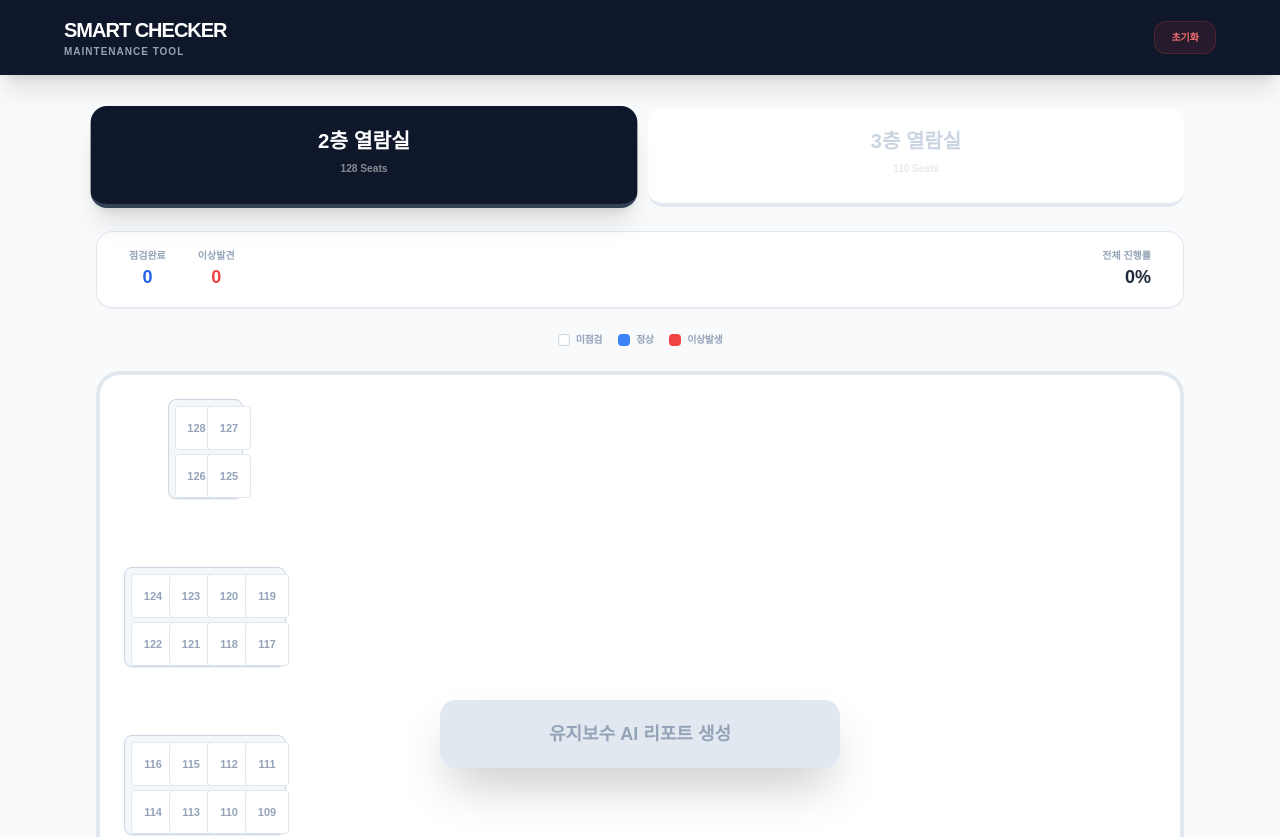
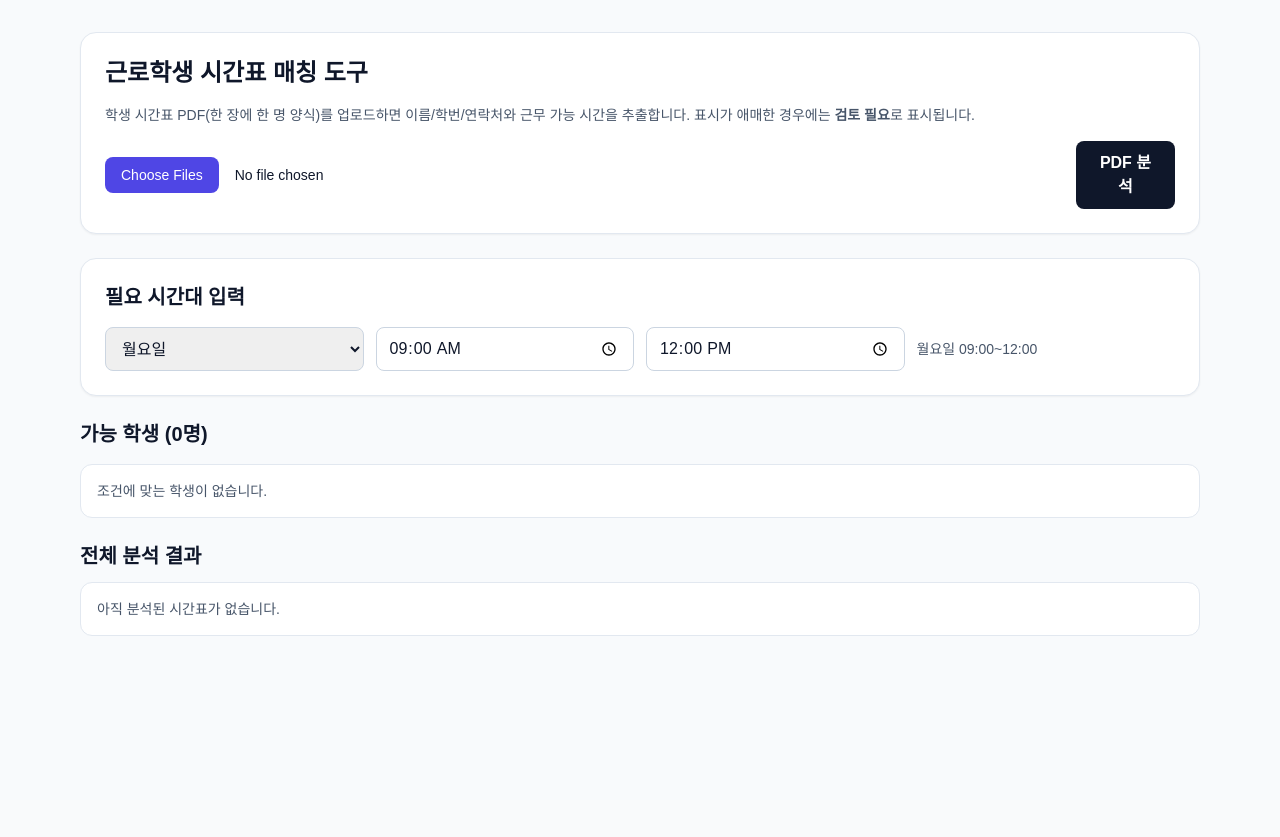
Before and after one commit to srs1205/check-facilities, a React (Vite) app: page / in a window 1280 px wide. Shown: the top 837 px of the page. After the commit the page ends 800 px from the top, so only its background shows below. Built offline with nearby package versions, Linux system fonts and the light colour scheme; a web font is replaced by a local one.

Commit message:
feat: add PDF-based student schedule matching workflow

```diff
--- a/App.tsx
+++ b/App.tsx
@@ -1,249 +1,172 @@
+import React, { useMemo, useState } from 'react';
+import { analyzeSchedulePdfs } from './services/scheduleService';
+import { StudentSchedule, Weekday } from './types';
 
-import React, { useState, useMemo, useEffect } from 'react';
-import { INITIAL_SEATS, ISSUE_COLORS, SEAT_LAYOUTS, SeatLayoutItem } from './constants';
-import { Seat, InspectionData, Status } from './types';
-import InspectionModal from './components/InspectionModal';
-import { generateMaintenanceReport } from './services/geminiService';
+const WEEKDAYS: Weekday[] = ['월', '화', '수', '목', '금', '토', '일'];
+
+const toMinutes = (time: string) => {
+  const [hours, minutes] = time.split(':').map(Number);
+  return hours * 60 + minutes;
+};
+
+const formatSlots = (schedule: StudentSchedule, dayFilter?: Weekday) => {
+  const slots = dayFilter ? schedule.availableSlots.filter(slot => slot.day === dayFilter) : schedule.availableSlots;
+  if (slots.length === 0) return '가능 시간 없음';
+  return slots
+    .map(slot => `${slot.day} ${slot.start}~${slot.end}${slot.note ? ` (${slot.note})` : ''}`)
+    .join(', ');
+};
+
+const hasCoverage = (schedule: StudentSchedule, day: Weekday, start: string, end: string) => {
+  const startMinute = toMinutes(start);
+  const endMinute = toMinutes(end);
+
+  return schedule.availableSlots.some(slot => {
+    if (slot.day !== day) return false;
+    const slotStart = toMinutes(slot.start);
+    const slotEnd = toMinutes(slot.end);
+    return slotStart <= startMinute && slotEnd >= endMinute;
+  });
+};
 
 const App: React.FC = () => {
-  const [seats, setSeats] = useState<Seat[]>(() => {
-    const saved = localStorage.getItem('inspection_data_v5');
-    return saved ? JSON.parse(saved) : INITIAL_SEATS;
-  });
-  const [currentFloor, setCurrentFloor] = useState<2 | 3>(2);
-  const [selectedSeatId, setSelectedSeatId] = useState<string | null>(null);
-  const [report, setReport] = useState<string | null>(null);
-  const [isGenerating, setIsGenerating] = useState(false);
+  const [files, setFiles] = useState<File[]>([]);
+  const [schedules, setSchedules] = useState<StudentSchedule[]>([]);
+  const [warnings, setWarnings] = useState<string[]>([]);
+  const [error, setError] = useState<string | null>(null);
+  const [isAnalyzing, setIsAnalyzing] = useState(false);
 
-  useEffect(() => {
-    localStorage.setItem('inspection_data_v5', JSON.stringify(seats));
-  }, [seats]);
+  const [day, setDay] = useState<Weekday>('월');
+  const [startTime, setStartTime] = useState('09:00');
+  const [endTime, setEndTime] = useState('12:00');
 
-  const stats = useMemo(() => {
-    const floorSeats = seats.filter(s => s.floor === currentFloor);
-    const checked = floorSeats.filter(s =>
-      s.inspection.chair !== 'pending' ||
-      s.inspection.light !== 'pending' ||
-      s.inspection.lampShade !== 'pending'
-    ).length;
-    const issues = floorSeats.filter(s =>
-      s.inspection.chair === 'issue' ||
-      s.inspection.light === 'issue' ||
-      s.inspection.lampShade === 'issue'
-    ).length;
-    return { checked, issues, total: floorSeats.length };
-  }, [seats, currentFloor]);
+  const candidates = useMemo(() => {
+    if (toMinutes(startTime) >= toMinutes(endTime)) return [];
+    return schedules.filter(schedule => hasCoverage(schedule, day, startTime, endTime));
+  }, [day, endTime, schedules, startTime]);
 
-  const seatMap = useMemo(() => {
-    return new Map(seats.map(seat => [`${seat.floor}-${seat.number}`, seat]));
-  }, [seats]);
+  const handleAnalyze = async () => {
+    if (files.length === 0) {
+      setError('먼저 PDF 파일을 업로드해주세요.');
+      return;
+    }
 
-  const updateSeat = (id: string, data: InspectionData) => {
-    setSeats(prev => prev.map(s => s.id === id ? {
-      ...s,
-      inspection: data,
-      lastUpdated: Date.now()
-    } : s));
-  };
+    setError(null);
+    setIsAnalyzing(true);
 
-  const handleSeatClick = (seat: Seat) => {
-    setSelectedSeatId(seat.id);
-  };
-
-  const handleModalClose = () => {
-    setSelectedSeatId(null);
-  };
-
-  const handleReset = () => {
-    if (window.confirm('모든 점검 데이터를 초기화하시겠습니까?')) {
-      setSeats(INITIAL_SEATS);
-      localStorage.removeItem('inspection_data_v5');
-      setReport(null);
-      setSelectedSeatId(null);
+    try {
+      const result = await analyzeSchedulePdfs(files);
+      setSchedules(result.schedules);
+      setWarnings(result.warnings);
+    } catch (e) {
+      setError(e instanceof Error ? e.message : '분석 중 오류가 발생했습니다.');
+    } finally {
+      setIsAnalyzing(false);
     }
   };
 
-  const handleGenerateReport = async () => {
-    if (seats.filter(s => getSeatStatus(s) === 'issue').length === 0) {
-      alert('발견된 이상 항목이 없습니다.');
-      return;
-    }
-    setIsGenerating(true);
-    try {
-      const result = await generateMaintenanceReport(seats);
-      setReport(result);
-      setTimeout(() => window.scrollTo({ top: document.body.scrollHeight, behavior: 'smooth' }), 100);
-    } catch (error) {
-      console.error(error);
-    } finally {
-      setIsGenerating(false);
-    }
-  };
+  return (
+    <div className="min-h-screen bg-slate-50 text-slate-900">
+      <main className="mx-auto max-w-6xl px-4 py-8 space-y-6">
+        <section className="bg-white rounded-2xl border border-slate-200 p-6 space-y-4 shadow-sm">
+          <h1 className="text-2xl font-black">근로학생 시간표 매칭 도구</h1>
+          <p className="text-sm text-slate-600">
+            학생 시간표 PDF(한 장에 한 명 양식)를 업로드하면 이름/학번/연락처와 근무 가능 시간을 추출합니다.
+            표시가 애매한 경우에는 <strong>검토 필요</strong>로 표시됩니다.
+          </p>
 
-  const getSeatStatus = (seat: Seat): Status => {
-    const { chair, light, lampShade } = seat.inspection;
-    if (chair === 'issue' || light === 'issue' || lampShade === 'issue') return 'issue';
-    if (chair === 'ok' && light === 'ok' && lampShade === 'ok') return 'ok';
-    return 'pending';
-  };
-
-  const renderBlock = (item: SeatLayoutItem) => {
-    if (item.type === 'label') {
-      return (
-        <div
-          key={item.id}
-          style={{ gridColumnStart: item.col, gridColumnEnd: `span ${item.cols}`, gridRowStart: item.row, gridRowEnd: `span ${item.rows}` }}
-          className="flex items-center justify-center text-slate-400 font-black text-2xl tracking-widest"
-        >
-          {item.text}
-        </div>
-      );
-    }
-
-    const maxCols = Math.max(...item.seats.map(row => row.length));
-    return (
-      <div
-        key={item.id}
-        style={{ gridColumnStart: item.col, gridColumnEnd: `span ${maxCols}`, gridRowStart: item.row, gridRowEnd: `span ${item.seats.length}` }}
-        className="grid gap-1 border border-slate-300 bg-slate-100/80 p-1.5 rounded-lg shadow-sm"
-      >
-        {item.seats.map((row, rowIdx) => (
-          <div key={`${item.id}-row-${rowIdx}`} className="grid gap-1" style={{ gridTemplateColumns: `repeat(${row.length}, minmax(0, 1fr))` }}>
-            {row.map(number => {
-              const seat = seatMap.get(`${currentFloor}-${number}`);
-              if (!seat) {
-                return (
-                  <div key={`${item.id}-${number}`} className="w-10 h-10 sm:w-11 sm:h-11" />
-                );
-              }
-              return (
-                <button
-                  key={seat.id}
-                  onClick={() => handleSeatClick(seat)}
-                  className={`w-10 h-10 sm:w-11 sm:h-11 text-[11px] font-black border transition-all active:scale-90 flex items-center justify-center rounded ${ISSUE_COLORS[getSeatStatus(seat)]}`}
-                >
-                  {seat.number}
-                </button>
-              );
-            })}
-          </div>
-        ))}
-      </div>
-    );
-  };
-
-  const renderMap = () => (
-    <div className="bg-white rounded-3xl border-4 border-slate-200 overflow-auto scrollbar-hide min-h-[560px]">
-      <div className="relative grid grid-cols-[repeat(24,minmax(0,1fr))] auto-rows-[44px] gap-3 p-6 min-w-[900px]">
-        {SEAT_LAYOUTS[currentFloor].map(renderBlock)}
-      </div>
-    </div>
-  );
-
-  const selectedSeat = useMemo(() =>
-    seats.find(s => s.id === selectedSeatId),
-    [seats, selectedSeatId]
-  );
-
-  return (
-    <div className="min-h-screen bg-slate-50 pb-36">
-      <header className="sticky top-0 z-50 bg-slate-900 text-white px-6 py-4 shadow-xl">
-        <div className="max-w-6xl mx-auto flex justify-between items-center">
-          <div>
-            <h1 className="text-xl font-black tracking-tighter">SMART CHECKER</h1>
-            <p className="text-[10px] text-slate-400 font-bold tracking-widest uppercase">Maintenance Tool</p>
-          </div>
-          <div className="flex items-center gap-4">
-            <button onClick={handleReset} className="text-[10px] bg-red-500/10 text-red-400 border border-red-500/20 px-4 py-2 rounded-xl font-black hover:bg-red-500 hover:text-white transition-all">초기화</button>
-          </div>
-        </div>
-      </header>
-
-      <main className="max-w-6xl mx-auto p-4 sm:p-8 space-y-6">
-        {/* Floor Selection */}
-        <div className="flex gap-4">
-          {[2, 3].map(f => (
+          <div className="flex flex-col sm:flex-row gap-3 items-start sm:items-center">
+            <input
+              type="file"
+              accept="application/pdf"
+              multiple
+              onChange={(e) => setFiles(Array.from(e.target.files || []))}
+              className="block w-full text-sm file:mr-4 file:rounded-lg file:border-0 file:bg-indigo-600 file:px-4 file:py-2 file:text-white hover:file:bg-indigo-700"
+            />
             <button
-              key={f}
-              onClick={() => setCurrentFloor(f as 2 | 3)}
-              className={`flex-1 py-5 rounded-2xl font-black text-xl transition-all border-b-4 ${currentFloor === f ? 'bg-slate-900 text-white border-slate-700 shadow-xl scale-[1.02]' : 'bg-white text-slate-300 border-slate-200'}`}
+              onClick={handleAnalyze}
+              disabled={isAnalyzing}
+              className="px-5 py-2.5 rounded-lg bg-slate-900 text-white font-bold disabled:bg-slate-300"
             >
-              {f}층 열람실
-              <span className="block text-[10px] opacity-50">{f === 2 ? '128' : '110'} Seats</span>
-            </button>
-          ))}
-        </div>
-
-        {/* Stats Row */}
-        <div className="bg-white p-4 rounded-2xl border border-slate-200 flex justify-between items-center px-8 shadow-sm">
-           <div className="flex gap-8">
-              <div className="text-center">
-                 <p className="text-[10px] font-black text-slate-400">점검완료</p>
-                 <p className="text-lg font-black text-blue-600">{stats.checked}</p>
-              </div>
-              <div className="text-center">
-                 <p className="text-[10px] font-black text-slate-400">이상발견</p>
-                 <p className="text-lg font-black text-red-500">{stats.issues}</p>
-              </div>
-           </div>
-           <div className="text-right">
-              <p className="text-[10px] font-black text-slate-400">전체 진행률</p>
-              <p className="text-lg font-black text-slate-800">{Math.round((stats.checked/stats.total)*100)}%</p>
-           </div>
-        </div>
-
-        {/* Legend */}
-        <div className="flex gap-4 justify-center text-[10px] font-black text-slate-400 uppercase tracking-tighter">
-          <div className="flex items-center gap-1.5"><div className="w-3 h-3 bg-white border border-slate-300 rounded"></div> 미점검</div>
-          <div className="flex items-center gap-1.5"><div className="w-3 h-3 bg-blue-500 rounded"></div> 정상</div>
-          <div className="flex items-center gap-1.5"><div className="w-3 h-3 bg-red-500 rounded"></div> 이상발생</div>
-        </div>
-
-        {/* Map Layout */}
-        {renderMap()}
-
-        {/* AI Report Output */}
-        {report && (
-          <div className="bg-white p-8 rounded-3xl border-2 border-slate-900 shadow-2xl animate-in slide-in-from-bottom-8">
-            <h2 className="text-2xl font-black mb-6 flex items-center gap-3">
-              <span className="bg-indigo-600 text-white p-2 rounded-xl">📝</span> AI 점검 결과 리포트
-            </h2>
-            <div className="bg-slate-50 p-6 rounded-2xl border border-slate-200 text-slate-800 whitespace-pre-wrap leading-relaxed text-sm font-medium">
-              {report}
-            </div>
-            <button
-              onClick={() => { navigator.clipboard.writeText(report); alert('복사되었습니다.'); }}
-              className="w-full mt-6 py-4 bg-slate-900 text-white rounded-2xl font-black hover:bg-slate-800 transition-all shadow-lg active:scale-95"
-            >
-              내용 복사 후 전달
+              {isAnalyzing ? '분석 중...' : 'PDF 분석'}
             </button>
           </div>
-        )}
+
+          {files.length > 0 && (
+            <p className="text-xs text-slate-500">선택된 파일: {files.map(file => file.name).join(', ')}</p>
+          )}
+
+          {error && <p className="text-sm text-red-600 font-semibold">{error}</p>}
+          {warnings.map((warning, idx) => (
+            <p key={`${warning}-${idx}`} className="text-xs text-amber-700">⚠️ {warning}</p>
+          ))}
+        </section>
+
+        <section className="bg-white rounded-2xl border border-slate-200 p-6 shadow-sm space-y-4">
+          <h2 className="text-xl font-black">필요 시간대 입력</h2>
+          <div className="grid grid-cols-1 sm:grid-cols-4 gap-3">
+            <select
+              value={day}
+              onChange={(e) => setDay(e.target.value as Weekday)}
+              className="rounded-lg border border-slate-300 px-3 py-2"
+            >
+              {WEEKDAYS.map(weekday => (
+                <option key={weekday} value={weekday}>{weekday}요일</option>
+              ))}
+            </select>
+            <input type="time" step={1800} value={startTime} onChange={(e) => setStartTime(e.target.value)} className="rounded-lg border border-slate-300 px-3 py-2" />
+            <input type="time" step={1800} value={endTime} onChange={(e) => setEndTime(e.target.value)} className="rounded-lg border border-slate-300 px-3 py-2" />
+            <div className="flex items-center text-sm text-slate-600">{day}요일 {startTime}~{endTime}</div>
+          </div>
+
+          {toMinutes(startTime) >= toMinutes(endTime) && (
+            <p className="text-sm text-red-600">종료 시간은 시작 시간보다 뒤여야 합니다.</p>
+          )}
+        </section>
+
+        <section className="space-y-4">
+          <h2 className="text-xl font-black">가능 학생 ({candidates.length}명)</h2>
+          {candidates.length === 0 ? (
+            <p className="bg-white border border-slate-200 rounded-xl p-4 text-sm text-slate-600">조건에 맞는 학생이 없습니다.</p>
+          ) : (
+            candidates.map(student => (
+              <article key={`${student.sourceFileName}-${student.studentId}`} className="bg-white border border-slate-200 rounded-xl p-5 shadow-sm">
+                <div className="flex flex-col sm:flex-row sm:items-center sm:justify-between gap-2">
+                  <div>
+                    <p className="font-black text-lg">{student.name}</p>
+                    <p className="text-sm text-slate-600">학번 {student.studentId} · 연락처 {student.contact}</p>
+                  </div>
+                  <p className="text-xs text-slate-500">원본: {student.sourceFileName}</p>
+                </div>
+                <p className="mt-3 text-sm text-slate-700"><strong>해당 요일 시간표:</strong> {formatSlots(student, day)}</p>
+                {student.reviewRequired && (
+                  <div className="mt-3 rounded-lg bg-amber-50 border border-amber-200 p-3 text-xs text-amber-800">
+                    <p className="font-bold">사람 확인 필요</p>
+                    <ul className="list-disc pl-4 mt-1">
+                      {student.reviewReasons.map((reason, idx) => <li key={`${reason}-${idx}`}>{reason}</li>)}
+                    </ul>
+                  </div>
+                )}
+              </article>
+            ))
+          )}
+        </section>
+
+        <section className="space-y-3">
+          <h2 className="text-xl font-black">전체 분석 결과</h2>
+          {schedules.length === 0 ? (
+            <p className="bg-white border border-slate-200 rounded-xl p-4 text-sm text-slate-600">아직 분석된 시간표가 없습니다.</p>
+          ) : (
+            schedules.map(student => (
+              <article key={`all-${student.sourceFileName}-${student.studentId}`} className="bg-white border border-slate-200 rounded-xl p-4 text-sm">
+                <p className="font-bold">{student.name} ({student.studentId})</p>
+                <p className="text-slate-600">{student.contact}</p>
+                <p className="mt-2 text-slate-700">{formatSlots(student)}</p>
+              </article>
+            ))
+          )}
+        </section>
       </main>
-
-      {/* Primary Floating Action Button */}
-      <div className="fixed bottom-8 left-1/2 -translate-x-1/2 w-full max-w-md px-6 z-[60]">
-        <button
-          onClick={handleGenerateReport}
-          disabled={isGenerating || stats.issues === 0}
-          className={`w-full py-5 rounded-2xl font-black text-lg shadow-2xl flex items-center justify-center gap-3 transition-all ${
-            isGenerating || stats.issues === 0
-              ? 'bg-slate-200 text-slate-400 cursor-not-allowed'
-              : 'bg-indigo-600 text-white hover:bg-indigo-700 active:translate-y-1 border-b-4 border-indigo-900 active:border-b-0'
-          }`}
-        >
-          {isGenerating ? "AI가 리포트 작성 중..." : "유지보수 AI 리포트 생성"}
-        </button>
-      </div>
-
-      {/* Modal */}
-      {selectedSeat && (
-        <InspectionModal
-          seat={selectedSeat}
-          onSave={(data) => { updateSeat(selectedSeat.id, data); setSelectedSeatId(null); }}
-          onClose={handleModalClose}
-        />
-      )}
     </div>
   );
 };
--- /dev/null
+++ b/services/scheduleService.ts
@@ -0,0 +1,49 @@
+import { ScheduleParseResponse } from '../types';
+
+interface EncodedPdf {
+  fileName: string;
+  mimeType: string;
+  data: string;
+}
+
+const toBase64 = (file: File): Promise<string> =>
+  new Promise((resolve, reject) => {
+    const reader = new FileReader();
+    reader.onload = () => {
+      const result = reader.result;
+      if (typeof result !== 'string') {
+        reject(new Error('파일 인코딩에 실패했습니다.'));
+        return;
+      }
+      const base64 = result.includes(',') ? result.split(',')[1] : result;
+      resolve(base64);
+    };
+    reader.onerror = () => reject(new Error('파일 읽기 중 오류가 발생했습니다.'));
+    reader.readAsDataURL(file);
+  });
+
+export const analyzeSchedulePdfs = async (files: File[]): Promise<ScheduleParseResponse> => {
+  const encodedFiles: EncodedPdf[] = await Promise.all(
+    files.map(async (file) => ({
+      fileName: file.name,
+      mimeType: file.type || 'application/pdf',
+      data: await toBase64(file),
+    })),
+  );
+
+  const response = await fetch('/api/analyzeSchedules', {
+    method: 'POST',
+    headers: {
+      'Content-Type': 'application/json',
+    },
+    body: JSON.stringify({ files: encodedFiles }),
+  });
+
+  const payload = await response.json();
+
+  if (!response.ok) {
+    throw new Error(payload.error || '시간표 분석에 실패했습니다.');
+  }
+
+  return payload;
+};
```
Also changed, not shown: api/analyzeSchedules.ts (added, +135 -0 lines), types.ts (+25 -0 lines).
